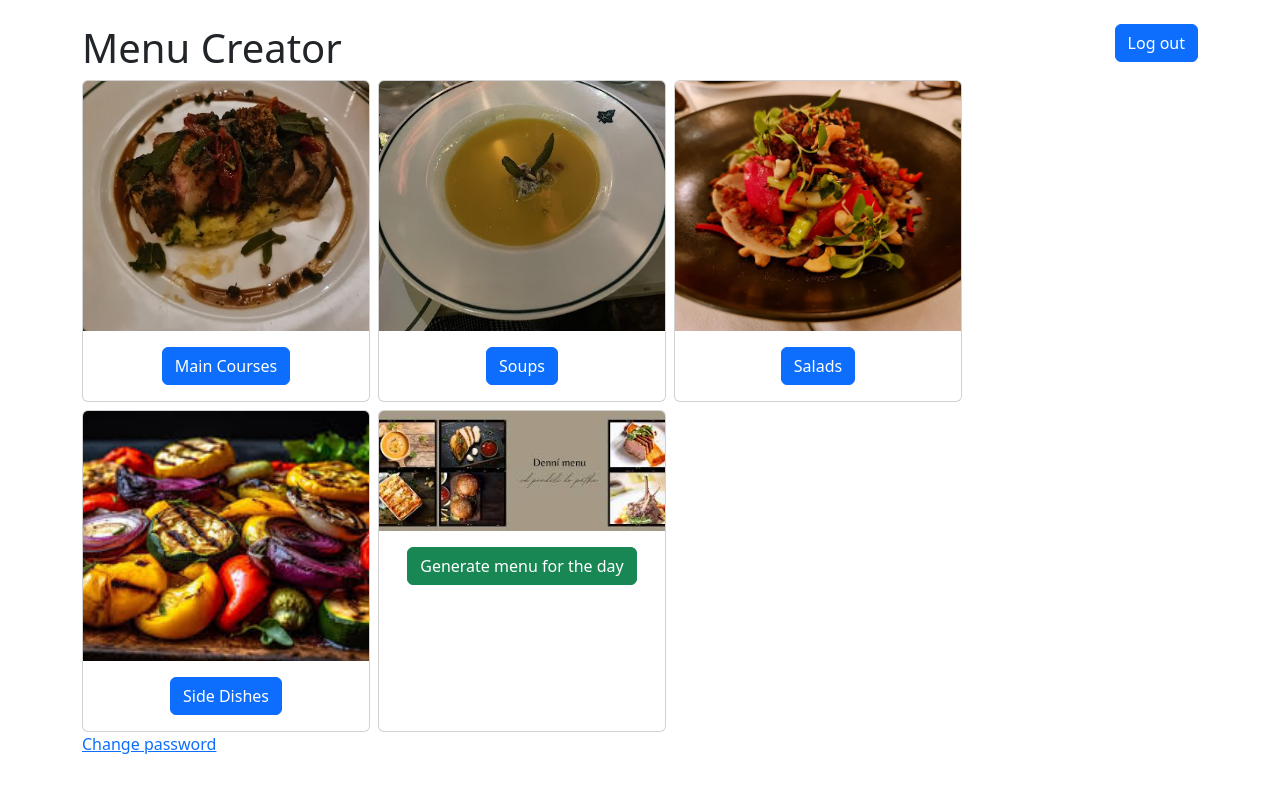
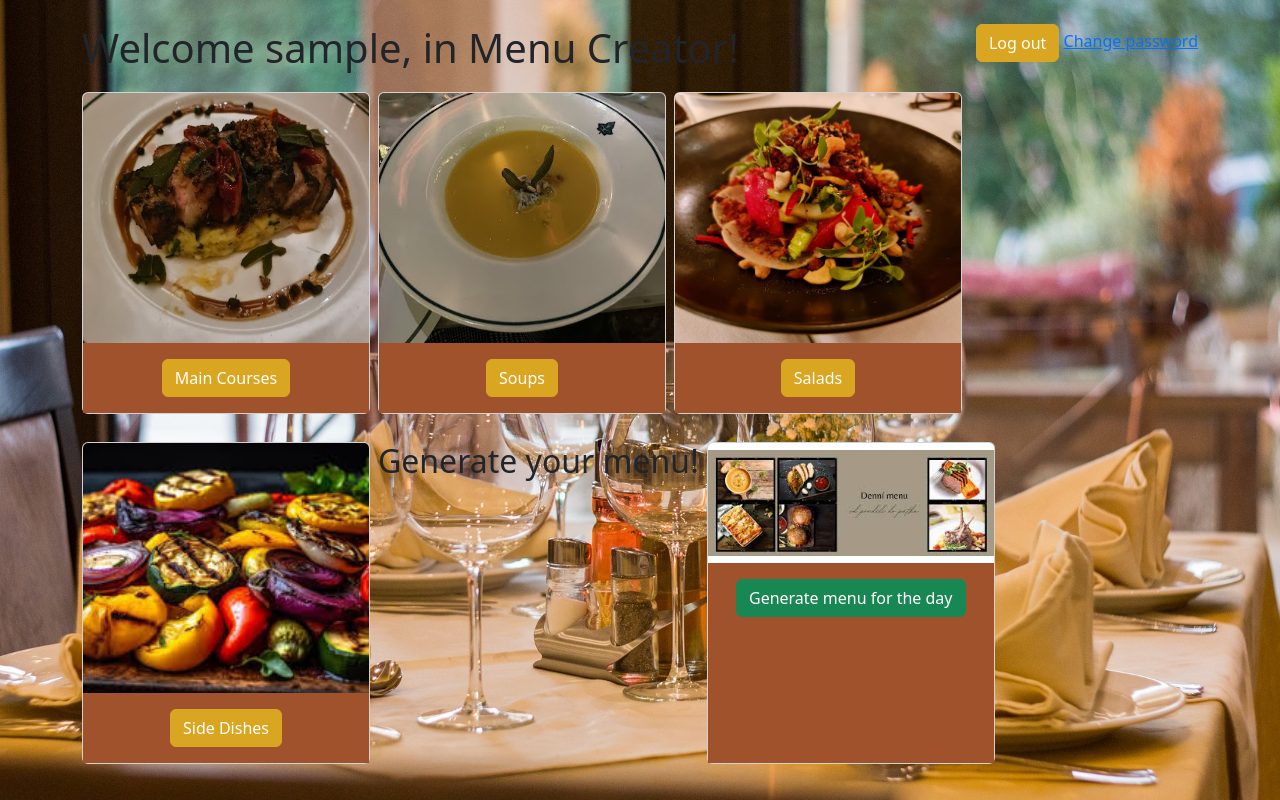
Before and after one commit to Spinlerk/MenuGenerator, a Django app: page / in a window 1280 px wide. Run offline with Django 5.2, Linux system fonts and the light colour scheme; the visitor is signed in with stand-in values (Sample User, id 1).

Commit message:
css styles

```diff
--- a/Generator/templates/dashboard.html
+++ b/Generator/templates/dashboard.html
@@ -3,27 +3,28 @@
 {% block title %}Dashboard{% endblock %}
 
 {% block content %}
-{#    <style>#}
-{#        body {#}
-{#            background-image: url("{% static 'images/ivy_2.jpg' %}");#}
-{#            background-size: contain;#}
-{#            background-position: center;#}
-{#            background-repeat: no-repeat;#}
-{#        }#}
+    <style>
+        body {
+            background-image: url("{% static 'images/restaurant-bckgr.jpg' %}");
+            background-size: cover;
+            background-position: center;
+            background-repeat: no-repeat;
+        }
     </style>
     <div class="d-flex justify-content-between">
-        <h1>Menu Creator</h1>
+        <h1>Welcome {{ user.username }}, in Menu Creator! </h1>
 
         <form action="{% url 'Generator:logout' %}" method="post">
             {% csrf_token %}
             <button class="btn btn-primary">Log out</button>
+            <a href="{% url 'Generator:password_change' %}">Change password</a>
         </form>
     </div>
     <div class="d-flex gap-2" style="flex-wrap: wrap;">
         <!-- main course card-->
         <div class="card" style="width: 18rem;">
             <img src="{% static 'images/main_courses.jpg' %}" class="card-img-top" alt="Main Courses">
-            <div class="card-body" style="display: flex; flex-direction: column; align-items: center;">
+            <div class="card-body">
 
                 <a href="{% url 'Generator:main_courses' %}" class="btn btn-primary">Main Courses</a>
             </div>
@@ -32,7 +33,7 @@
         <!-- Soups card -->
         <div class="card" style="width: 18rem;">
             <img src="{% static 'images/soups.jpg' %}" class="card-img-top" alt="Soups" style="object-fit: cover; object-position: center bottom; width: 100%;">
-            <div class="card-body" style="display: flex; flex-direction: column; align-items: center;">
+            <div class="card-body">
 
                 <a href="{% url 'Generator:soups' %}" class="btn btn-primary">Soups</a>
             </div>
@@ -41,7 +42,7 @@
         <!-- salad card-->
         <div class="card" style="width: 18rem;">
             <img src="{% static 'images/salads.jpg' %}" class="card-img-top" alt="Salads">
-            <div class="card-body" style="display: flex; flex-direction: column; align-items: center;">
+            <div class="card-body">
 
                 <a href="{% url 'Generator:salads' %}" class="btn btn-primary">Salads</a>
             </div>
@@ -50,16 +51,17 @@
         <!-- Side dish card-->
         <div class="card" style="width: 18rem;">
             <img src="{% static 'images/side_dishes.jpg' %}" class="card-img-top" alt="Side Dishes">
-            <div class="card-body" style="display: flex; flex-direction: column; align-items: center;">
+            <div class="card-body">
 
                 <a href="{% url 'Generator:side_dishes' %}" class="btn btn-primary">Side Dishes</a>
             </div>
         </div>
+        <h2>Generate your menu!</h2>
 
         <!-- Daily menu card -->
         <div class="card" style="width: 18rem;">
-            <img src="{% static 'images/daily_menu.jpg' %}" class="card-img-top" alt="Generate Daily Menu" style="object-fit contain; width: 100%; height: 120px">
-            <div class="card-body" style="display: flex; flex-direction: column; align-items: center;">
+            <img src="{% static 'images/daily_menu.jpg' %}" class="card-img-top" alt="Generate Daily Menu" style="object-fit:contain; width: 100%; height: 120px">
+            <div class="card-body">
 
                 <a href="{% url 'Generator:create_daily_menu' %}" class="btn btn-success">Generate menu for the day</a>
             </div>
@@ -71,5 +73,4 @@
             object-fit: cover;
         }
     </style>
-    <a href="{% url 'Generator:password_change' %}">Change password</a>
 {% endblock %}
--- a/static/css/styles.css
+++ b/static/css/styles.css
@@ -9,3 +9,29 @@
     display: flex;
     gap: 10px;
 }
+
+.card {
+    width: 18rem;
+    margin-bottom: 20px; /* Odsazení mezi kartami */
+}
+
+.card-img-top {
+    height: 250px;
+    object-fit: cover;
+}
+
+.card-body {
+    display: flex;
+    flex-direction: column;
+    align-items: center;
+    background-color: #A0522D
+}
+
+.btn-primary {
+    background-color: #DAA520;
+    border-color: #DAA520;
+}
+
+h1 {
+        margin-bottom: 20px;
+    }
```
Also changed, not shown: Generator/templates/user_database_interface/user_main_courses.html (+10 -1 lines), Generator/templates/user_database_interface/user_salads.html (+14 -6 lines), Generator/templates/user_database_interface/user_side_dishes.html (+9 -1 lines), Generator/templates/user_database_interface/user_soups.html (+11 -1 lines), Menu/settings.py (+9 -9 lines), static/images/garden_bar.jpg (deleted), static/images/garden_out.jpg (deleted), static/images/ivy_2.jpg (deleted), static/images/rest_garden.jpg (deleted), static/images/rest_garden1.jpg (deleted), static/images/restaurant-bckgr.jpg (added), static/images/unnamed.png (deleted).
